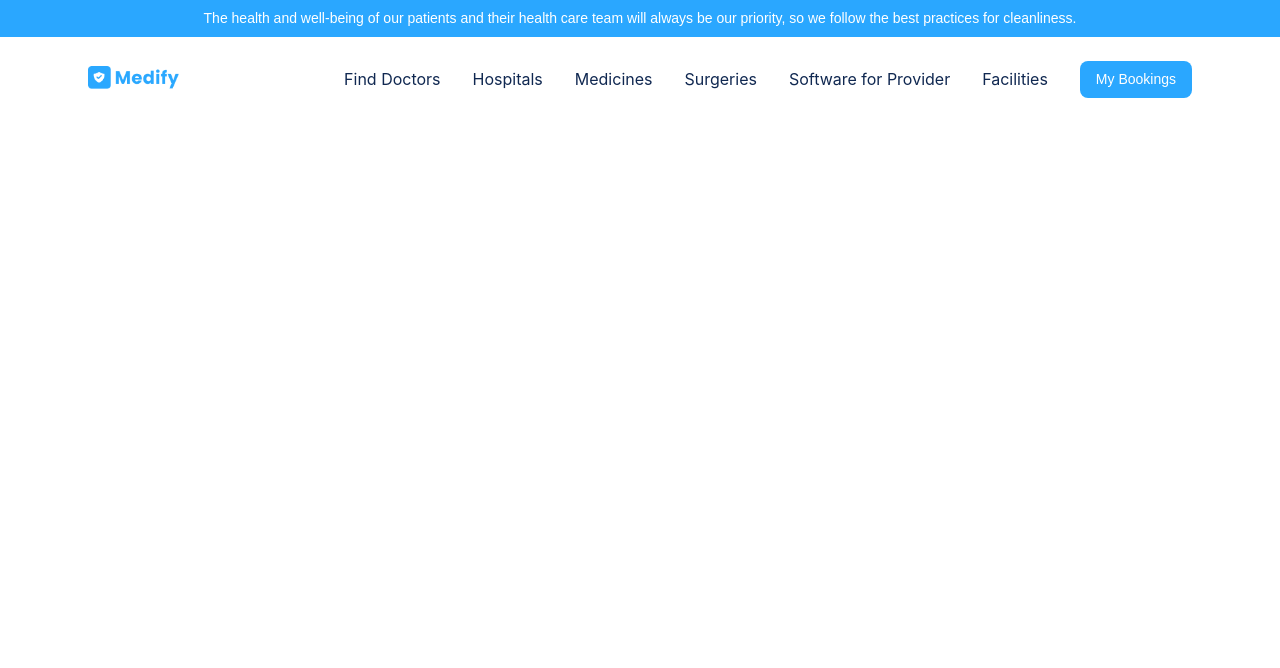
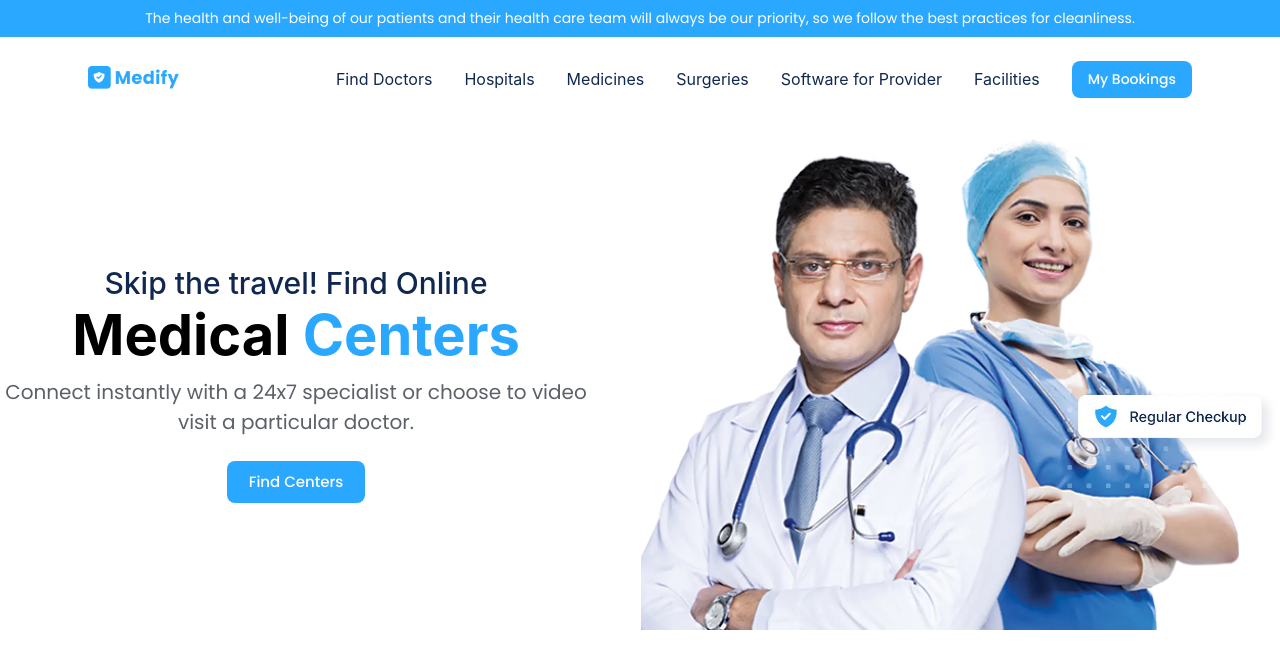
Before and after one commit to vasu081992/MEDIFY, a React (Create React App) app in the folder medify/: page / in a window 1280 px wide. Shown: the top 668 px of the page. Built offline with nearby package versions, Linux system fonts and the light colour scheme.

Commit message:
hero section

```diff
--- a/medify/package.json
+++ b/medify/package.json
@@ -14,6 +14,7 @@
     "react-dom": "^18.3.1",
     "react-router-dom": "^6.23.1",
     "react-scripts": "5.0.1",
+    "swiper": "^11.1.4",
     "web-vitals": "^2.1.4"
   },
   "scripts": {
--- a/medify/public/index.html
+++ b/medify/public/index.html
@@ -24,6 +24,9 @@
       work correctly both with client-side routing and a non-root public URL.
       Learn how to configure a non-root public URL by running `npm run build`.
     -->
+    <style>
+      @import url('https://fonts.googleapis.com/css2?family=Open+Sans:ital,wght@0,300..800;1,300..800&family=Poppins:ital,wght@0,100;0,200;0,300;0,400;0,500;0,600;0,700;0,800;0,900;1,100;1,200;1,300;1,400;1,500;1,600;1,700;1,800;1,900&family=Ubuntu:ital,wght@0,300;0,400;0,500;0,700;1,300;1,400;1,500;1,700&display=swap');
+      </style>
     <title>React App</title>
   </head>
   <body>
--- a/medify/src/App.js
+++ b/medify/src/App.js
@@ -1,10 +1,12 @@
 import './App.css';
 import NavBar from './components/navbar/navbar';
+import HeroSlider from './components/HeroSection/Hero';
 
 function App() {
   return (
     <div className="App">
      <NavBar/>
+     <HeroSlider/>
     </div>
   );
 }
--- /dev/null
+++ b/medify/src/components/HeroSection/Hero.jsx
@@ -0,0 +1,33 @@
+import { Swiper, SwiperSlide } from 'swiper/react';
+import 'swiper/css';
+import img from '../../assets/assets/home.webp'
+import { Box, Stack, Typography, Button } from '@mui/material';
+import { Link } from 'react-router-dom';
+
+export default function HeroSlider() {
+    return (
+        // <Swiper>
+        //     <SwiperSlide>
+                <Stack direction={{ xs: 'column', md: "row" }} spacing={6} alignItems="center" pt={2}>
+                    <Box>
+                        <Typography variant='h3' component='h1'>Skip the travel! Find Online</Typography>
+                        <Typography variant='h1' component='h1' mb={1}>Medical <span style={{ color: '#2AA7FF' }}>Centers</span></Typography>
+                        <Typography color="#5C6169" fontSize={{ md: 20 }} mb={3}>
+                            Connect instantly with a 24x7 specialist or choose to video visit a particular doctor.
+                        </Typography>
+                        <Link to='/search'>
+                            <Button variant='contained' size="large" disableElevation>
+                                Find Centers
+                            </Button>
+                        </Link>
+                    </Box>
+                    <Box
+                        component={'img'}
+                        src={img}
+                        width={{ xs: 1, md: "50%" }}
+                    />
+                </Stack>
+        //     </SwiperSlide>
+        // </Swiper>
+    )
+}
```
Also changed, not shown: medify/src/components/HeroSection/Hero.module.css (added, +12 -0 lines), 1 other file (tests, documents, lock files or other folders).
